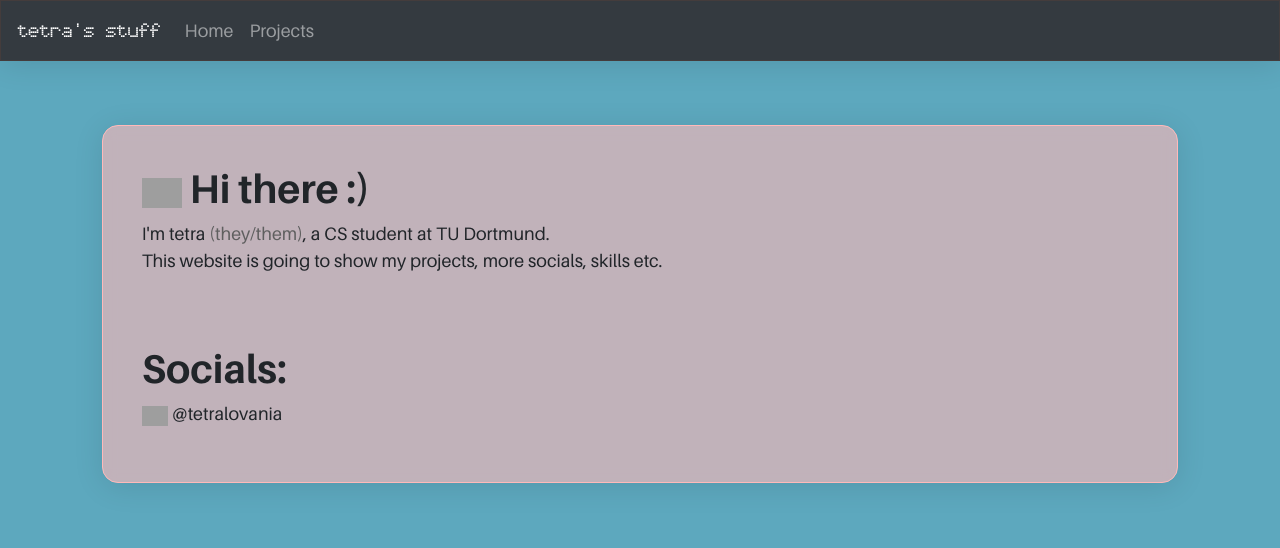
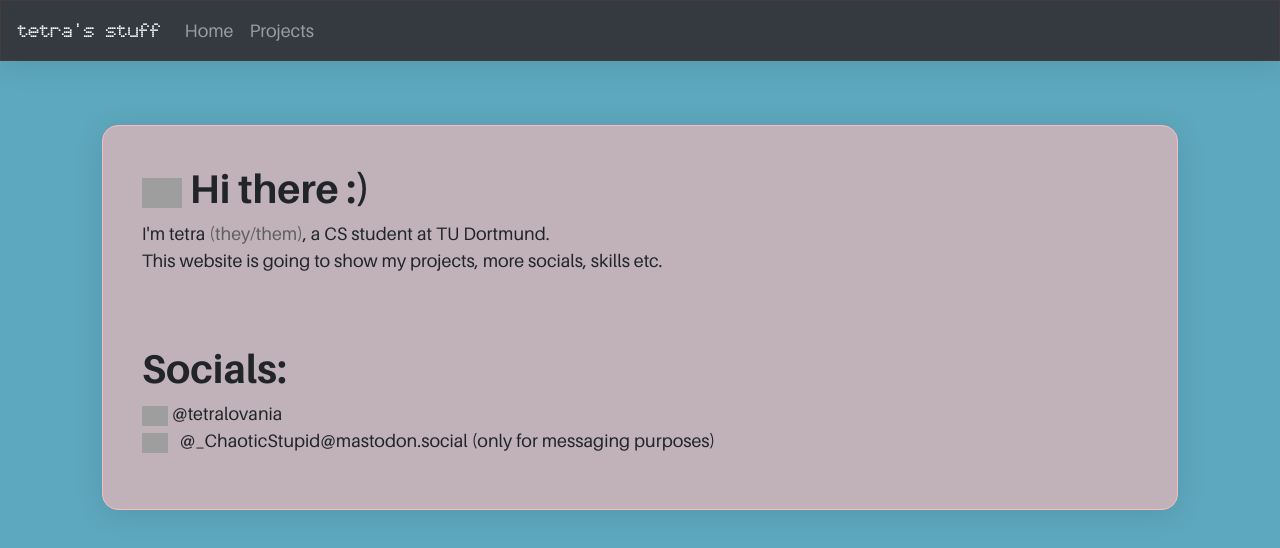
Before and after one commit to tetralovania/tetralovania.github.io, a plain HTML site: page index.html in a window 1280 px wide. Drawn offline with nearby package versions, Linux system fonts and the light colour scheme; grey boxes are pictures that could not be loaded; a script that the page names is missing.

Commit message:
added mastodon to socials

```diff
--- a/index.html
+++ b/index.html
@@ -23,6 +23,7 @@
 
     <h1>Socials:</h1>
     <p><img src="https://assets-global.website-files.com/6257adef93867e50d84d30e2/636e0a6a49cf127bf92de1e2_icon_clyde_blurple_RGB.png" alt="Discord:" height="20"> @tetralovania<br>
+        <img src="https://upload.wikimedia.org/wikipedia/commons/4/48/Mastodon_Logotype_%28Simple%29.svg" alt="Mastodon:" height="20"> &nbsp @_ChaoticStupid@mastodon.social (only for messaging purposes)<br>
     </p>
   </div>
 
```
